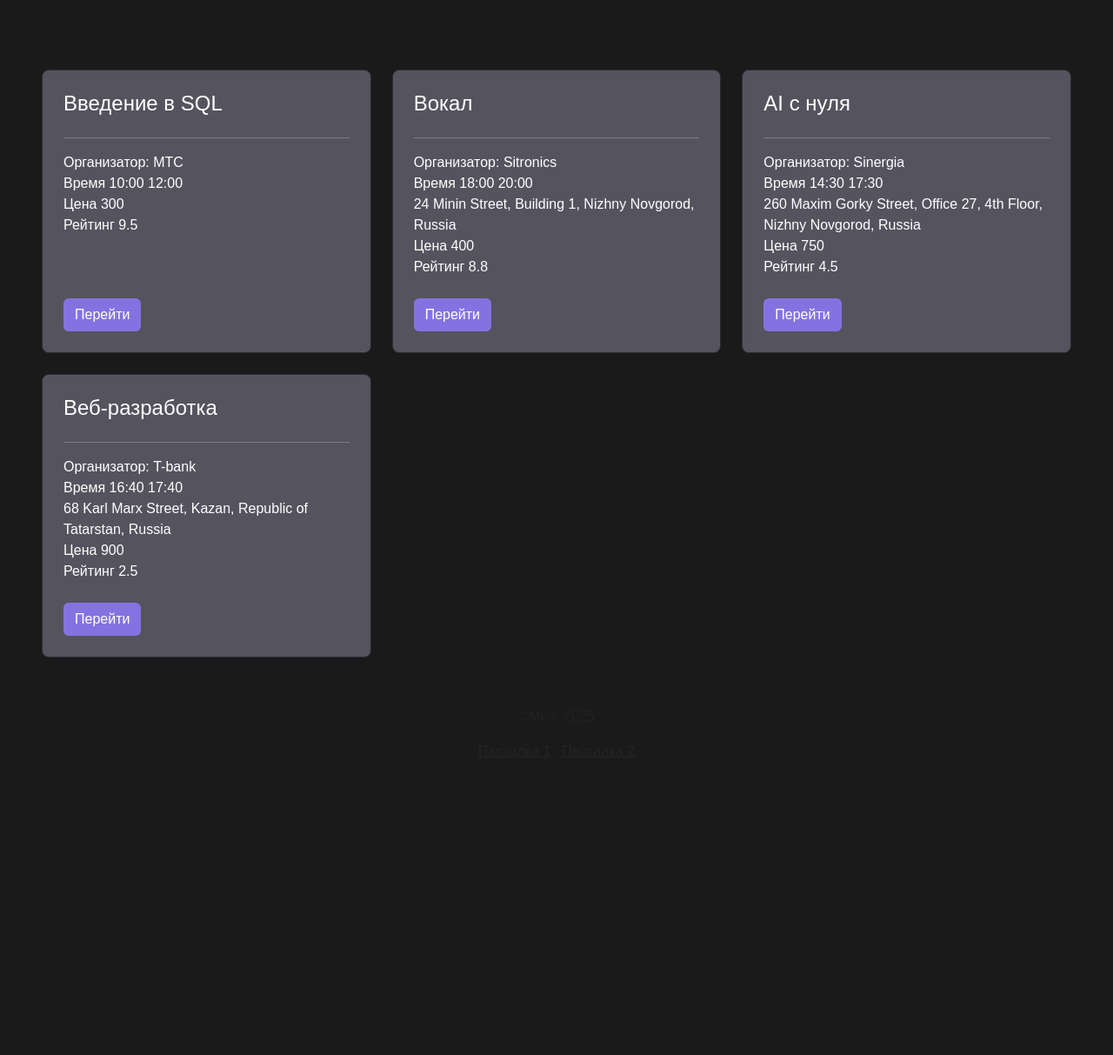
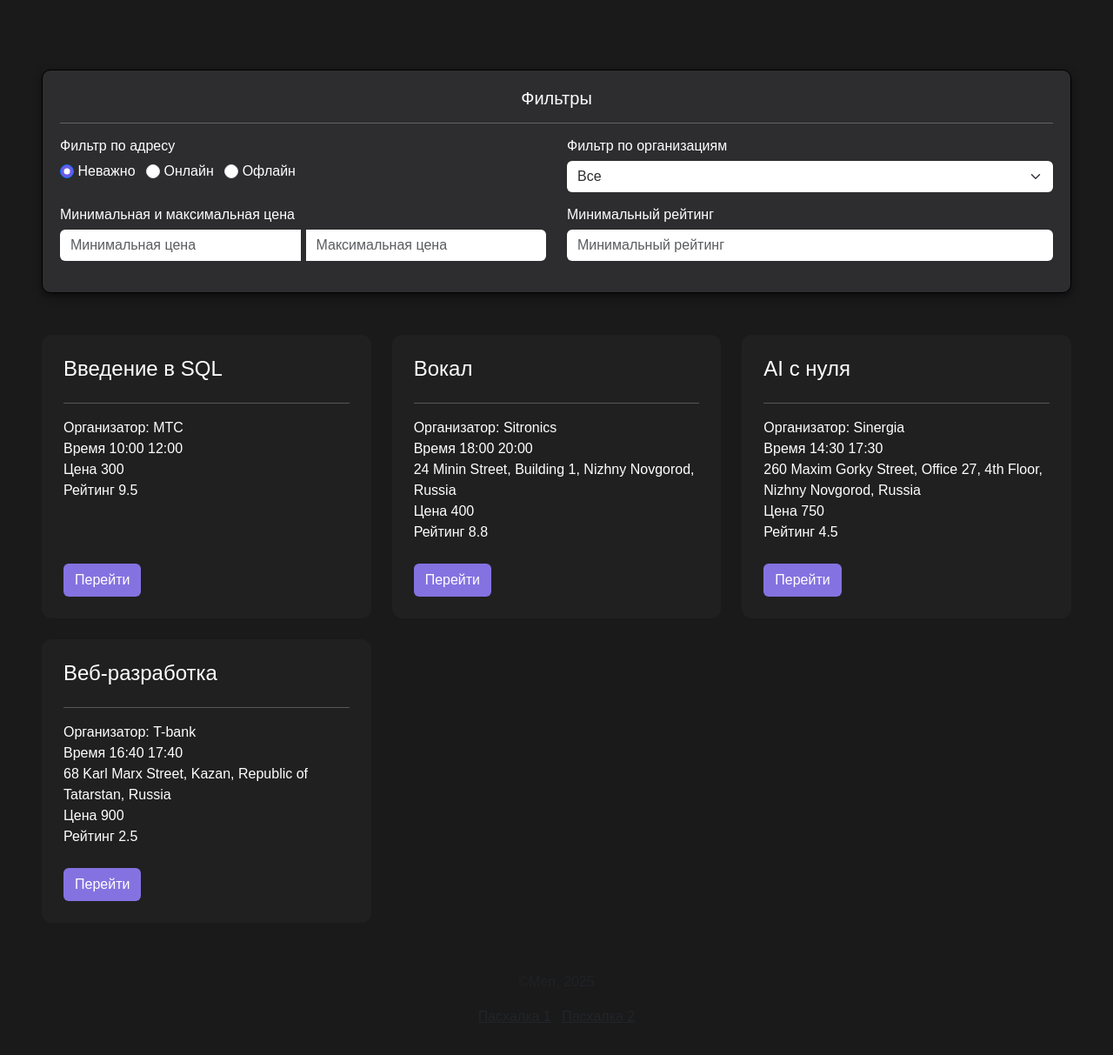
Before and after one commit to alissaryb/sitronics, a Flask app: page /courses in a window 1280 px wide. Shown: the part 86-1299 px from the top of the page at 87% size. Before the commit the page ends 957 px from the top, so only its background shows below. Run offline with Flask 3, Linux system fonts and the light colour scheme.

Commit message:
стили

```diff
--- a/static/css/body.css
+++ b/static/css/body.css
@@ -27,31 +27,20 @@ body {
 }
 
 
-h1 {
-    font-family: 'Arial';
-}
-
-h2 {
-    font-family: 'Arial';
-}
-
-h3 {
-    font-family: 'Arial';
-}
-
-h4 {
-    font-family: 'Arial';
-}
-
-h5 {
-    font-family: 'Arial';
-}
-
-h6 {
+h1, h2, h3, h4, h5, h6 {
     font-family: 'Arial';
 }
 
 div {
     font-family: 'Arial';
-    font-size: 16px;
 }
+
+.tablo {
+    border: 1px solid #000000;
+    border-radius: 0.5rem;
+    background-color: var(--card-bg);
+    min-height: 1vh;
+    list-style-position: outside;
+    margin-top: 1rem;
+    padding: 15px 15px 15px 15px;
+}
--- a/static/css/card.css
+++ b/static/css/card.css
@@ -11,7 +11,7 @@
 
 
 .card-body {
-    border: 1px solid #2b2b33;
-    background: #55545e;
-    border-radius: 0.5rem;
+    border: 1px solid var(--card-bg);
+    background: var(--card-bg);
+    border-radius: 0.7rem;
 }
--- a/static/css/nav.css
+++ b/static/css/nav.css
@@ -1,6 +1,6 @@
 :root {
         --purple-primary: #8a2be2;
-        --card-bg: rgb(32, 32, 32);
+        --card-bg: rgb(37, 37, 37);
         --dark-bg: #1a1a1a;
         --input-bg: #2d2d2d;
         --text-light: #f5f5f5;
@@ -19,7 +19,7 @@
 }
 
 .dropdown-item:hover {
-    background-color: red;
+    background-color: #633e9f;
     color: #ffffff;
 }
 
--- a/templates/base.html
+++ b/templates/base.html
@@ -123,5 +123,6 @@
             </div>
         </div>
     </footer>
+
 </body>
 </html>
--- a/templates/courses.html
+++ b/templates/courses.html
@@ -1,9 +1,105 @@
 {% extends 'base.html' %}
 {% block main_content %}
 <div class="px-5 py-4">
-    <div class="filter-container tablo mt-5">
+
+
+<style>
+
+.filter-container {
+    transition: background-color 0.3s; /* Плавный переход для фона */
+}
+
+.filter-container:hover {
+    background-color: #495057; /* Изменение фона при наведении */
+}
+
+
+.form-check-input:checked {
+    background-color: #6c5ce7; /* Цвет для радиокнопок (фиолетовый) */
+}
+
+.form-control {
+    transition: background-color 0.3s; /* Плавный переход для полей ввода */
+}
+
+.form-control:focus {
+    background-color: #6c5ce7; /* Цвет поля ввода при фокусе (фиолетовый) */
+    color: white; /* Цвет текста при фокусе */
+    border: 1px solid #5c4d9e; /* Цвет рамки при фокусе (темно-фиолетовый) */
+}
+
+    </style>
+
+<div class="tablo mt-5" style="background-color: #2d2d2f; color: white; border-radius: 10px; padding: 20px; box-shadow: 0 4px 10px rgba(0, 0, 0, 0.5);">
+    <h5 class="text-center">Фильтры</h5>
+    <hr class="bg-light">
+
+    <div class="row">
+        <div class="col-6">
+            <h6>Фильтр по адресу</h6>
+        </div>
+        <div class="col-6">
+            <h6>Фильтр по организациям</h6>
+        </div>
+
+     </div>
+
+    <div class="row">
+        <div class="col-6">
+        <div class="mb-3">
+            <label class="me-2">
+                <input type="radio" name="address" value="all" checked onclick="filterCourses()" class="form-check-input"> Неважно
+            </label>
+            <label class="me-2">
+                <input type="radio" name="address" value="онлайн" onclick="filterCourses()" class="form-check-input"> Онлайн
+            </label>
+            <label class="me-2">
+                <input type="radio" name="address" value="офлайн" onclick="filterCourses()" class="form-check-input"> Офлайн
+            </label>
+        </div>
+            </div>
+
+        <div class="col-6">
+        <select id="organizationFilter" class="form-select mb-3" onchange="filterCourses()" style="background-color: #ffffff; color: var(--text-dark); border: none;">
+            <option value="all">Все</option>
+            {% for org in organizations %}
+                <option value="{{ org }}">{{ org }}</option>
+            {% endfor %}
+        </select>
+        </div>
     </div>
 
+    <div class="row">
+        <div class="col-6">
+            <h6>Минимальная и максимальная цена</h6>
+        </div>
+        <div class="col-6">
+            <h6>Минимальный рейтинг</h6>
+        </div>
+
+    </div>
+    <div class="row">
+
+        <div class="col-6">
+        <div class="input-group mb-3">
+            <input type="number" id="minPrice" class="form-control" placeholder="Минимальная цена" oninput="filterCourses()" style="background-color: #ffffff; color: var(--text-dark); border: none; margin-right: 3px">
+
+            <input type="number" id="maxPrice" class="form-control" placeholder="Максимальная цена" oninput="filterCourses()" style="background-color: #ffffff; color: var(--text-dark); border: none;  margin-left: 3px">
+        </div>
+        </div>
+
+        <div class="col-6">
+        <input type="number" id="minRank" class="form-control mb-3" placeholder="Минимальный рейтинг" oninput="filterCourses()" style="background-color: #ffffff; color: var(--text-dark); border: none;">
+
+        </div>
+
+    </div>
+
+
+</div>
+
+    <br>
+    <br>
     <div class="row gy-4 row-cols-1 row-cols-md-2 row-cols-xl-3" id="courses-container">
     {% for i in courses %}
         <div class="col d-flex course-item" data-organization="{{ i['organization'] }}" data-type="{{ i['type'] }}">
```
